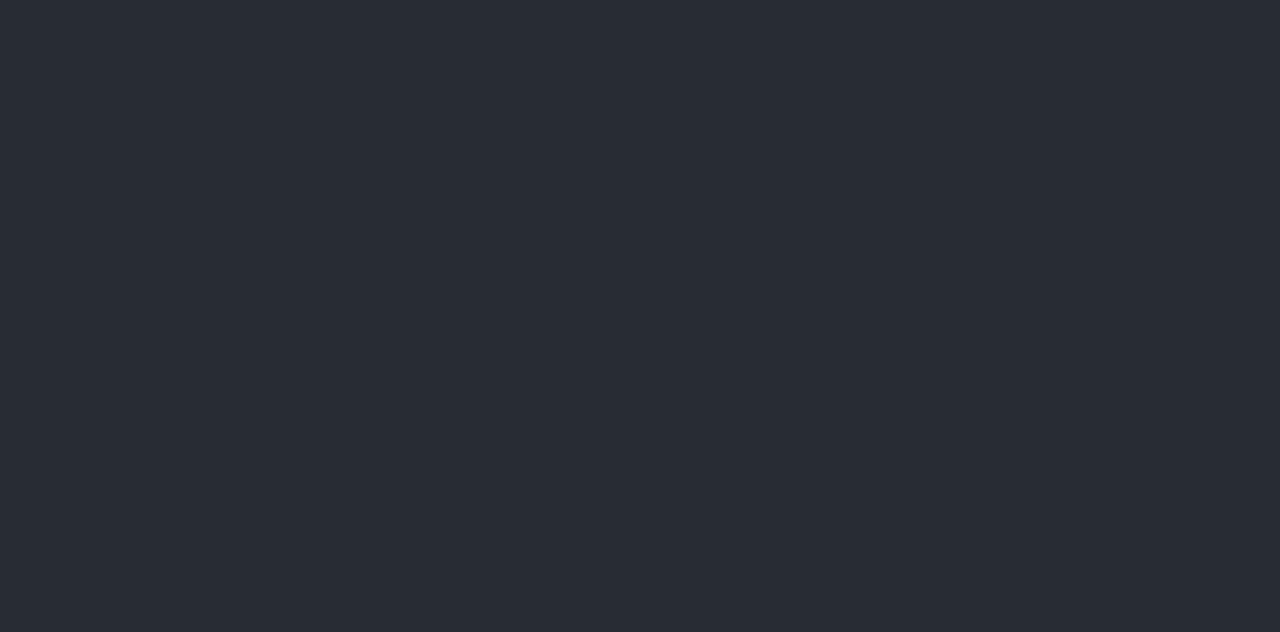
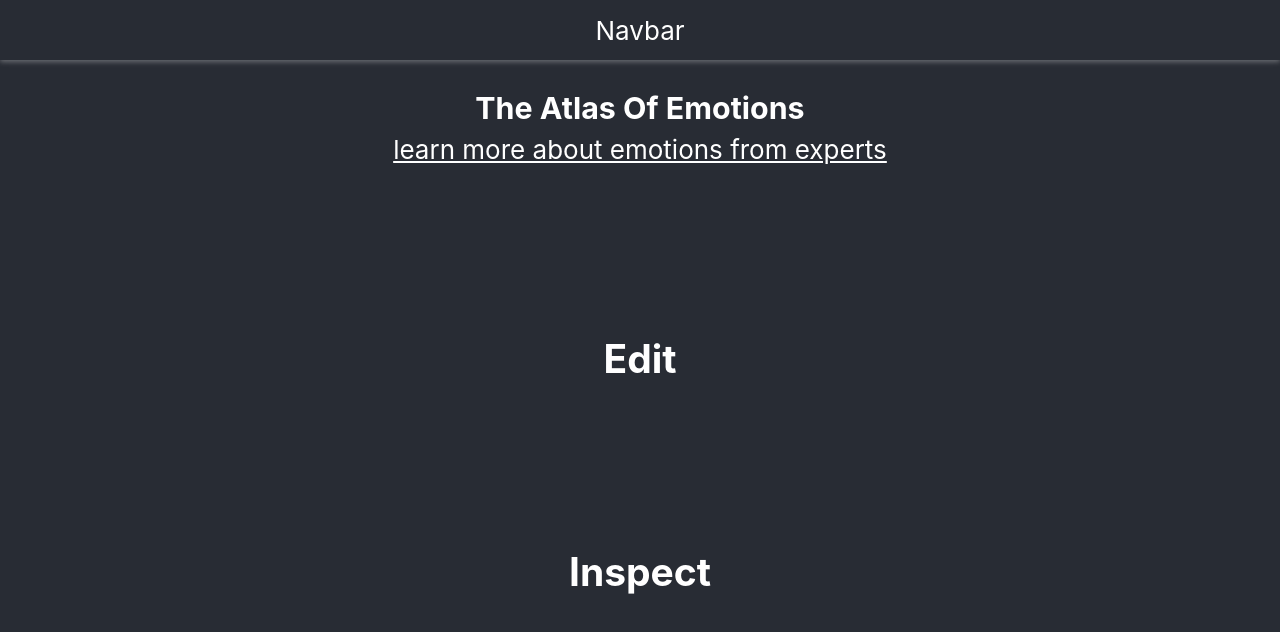
Before and after one commit to AladinJmila/emotions-diary-frontend, a React (Create React App) app: page / in a window 1280 px wide. Shown: the top 632 px of the page. Built offline with nearby package versions, Linux system fonts and the light colour scheme.

Commit message:
Added Nabar and Home

```diff
--- a/package.json
+++ b/package.json
@@ -8,6 +8,7 @@
     "@testing-library/user-event": "^13.5.0",
     "react": "^18.2.0",
     "react-dom": "^18.2.0",
+    "react-router-dom": "^6.3.0",
     "react-scripts": "5.0.1",
     "web-vitals": "^2.1.4"
   },
--- a/src/App.css
+++ b/src/App.css
@@ -2,16 +2,13 @@
   text-align: center;
   background-color: #282c34;
   min-height: 100vh;
-  display: flex;
-  flex-direction: column;
-  align-items: center;
-  justify-content: center;
   font-size: calc(10px + 2vmin);
   color: white;
+  /* border: var(--wireframe); */
 }
 
 .App a {
-  color: #61dafb;
+  /* color: #61dafb; */
 }
 
 /* .App-logo {
--- a/src/App.js
+++ b/src/App.js
@@ -1,7 +1,19 @@
+import { BrowserRouter, Route, Routes, Navigate } from 'react-router-dom';
 import './App.css';
+import Navbar from './components/Navbar';
+import Home from './pages/Home';
 
 function App() {
-  return <div className='App'></div>;
+  return (
+    <BrowserRouter>
+      <div className='App'>
+        <Navbar />
+        <Routes>
+          <Route path='/' element={<Home />} />
+        </Routes>
+      </div>
+    </BrowserRouter>
+  );
 }
 
 export default App;
--- /dev/null
+++ b/src/components/Navbar.css
@@ -0,0 +1,11 @@
+.navbar {
+  /* border: var(--wireframe); */
+  padding: 10px;
+  width: 100%;
+  height: 60px;
+  display: flex;
+  align-items: center;
+  justify-content: center;
+  box-shadow: 0 2px 5px 0 rgba(255, 255, 255, 0.3);
+  margin-bottom: 30px;
+}
--- /dev/null
+++ b/src/components/Navbar.jsx
@@ -0,0 +1,8 @@
+import React from 'react';
+import './Navbar.css';
+
+const Navbar = () => {
+  return <div className='navbar'>Navbar</div>;
+};
+
+export default Navbar;
--- a/src/index.css
+++ b/src/index.css
@@ -1,3 +1,29 @@
+:root {
+  --wireframe: 1px solid #61dafb;
+}
+
+body,
+h1,
+h2,
+h3,
+h4,
+h5,
+h6,
+p,
+ul,
+li {
+  margin: 0;
+  padding: 0;
+}
+
+a {
+  color: inherit;
+}
+
+* {
+  box-sizing: border-box;
+}
+
 body {
   margin: 0;
   font-family: -apple-system, BlinkMacSystemFont, 'Segoe UI', 'Roboto', 'Oxygen',
--- /dev/null
+++ b/src/pages/Home.css
@@ -0,0 +1,27 @@
+.home {
+  width: 100%;
+  /* border: var(--wireframe); */
+  height: calc(100vh - 90px);
+}
+
+.atlas-emotions {
+  /* border: var(--wireframe); */
+  width: 100%;
+  height: 80px;
+}
+
+.atlas-emotions h3 {
+  margin: 8px;
+}
+
+.main-container {
+  /* border: var(--wireframe); */
+  display: flex;
+  flex-direction: column;
+  justify-content: space-evenly;
+  height: calc(100% - 120px);
+}
+
+.main-container a {
+  text-decoration: none;
+}
--- /dev/null
+++ b/src/pages/Home.jsx
@@ -0,0 +1,25 @@
+import React from 'react';
+import './Home.css';
+
+const Home = () => {
+  return (
+    <div className='home'>
+      <div className='atlas-emotions'>
+        <h3>The Atlas Of Emotions</h3>
+        <a href='http://atlasofemotions.org/' target='_blank'>
+          learn more about emotions from experts
+        </a>
+      </div>
+      <div className='main-container'>
+        <a href='/editor'>
+          <h2>Edit</h2>
+        </a>
+        <a href='/inspector'>
+          <h2>Inspect</h2>
+        </a>
+      </div>
+    </div>
+  );
+};
+
+export default Home;
```
Also changed, not shown: 1 other file (tests, documents, lock files or other folders).
